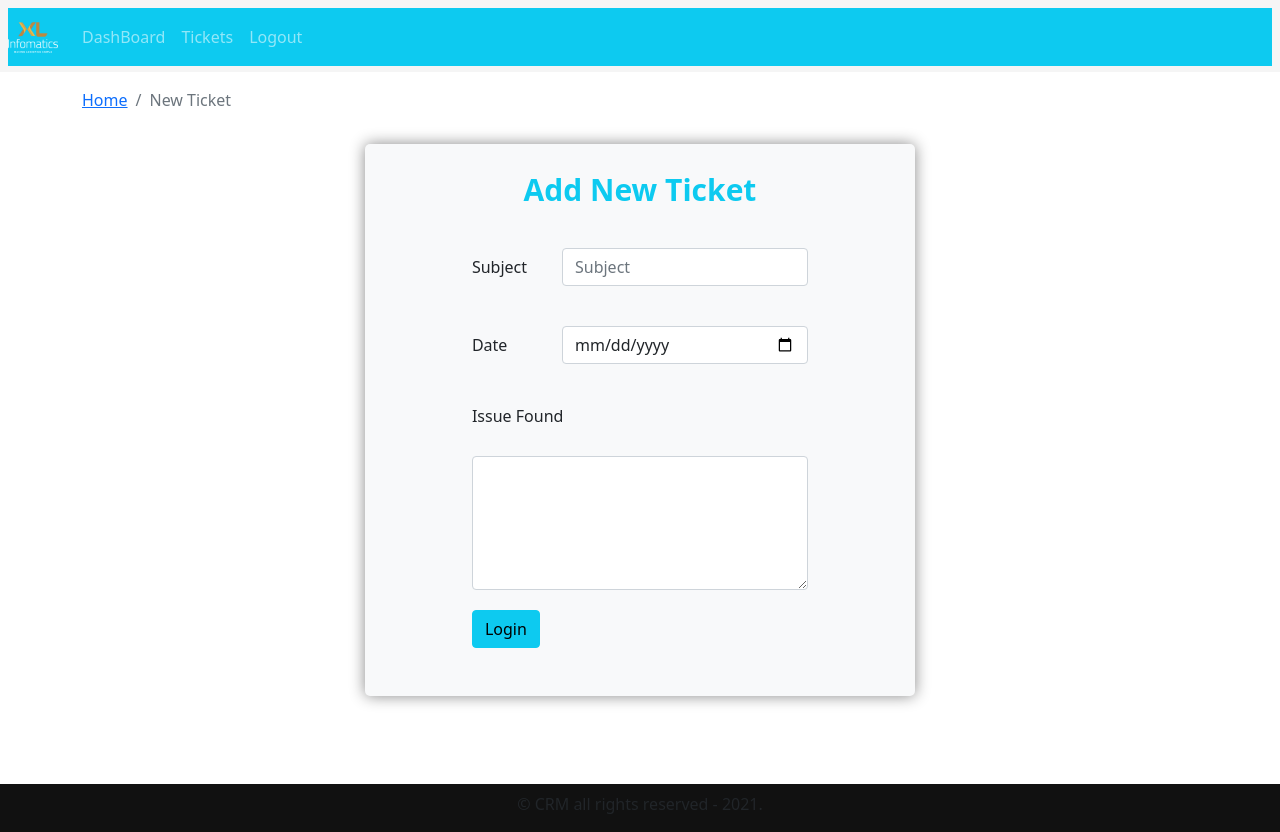
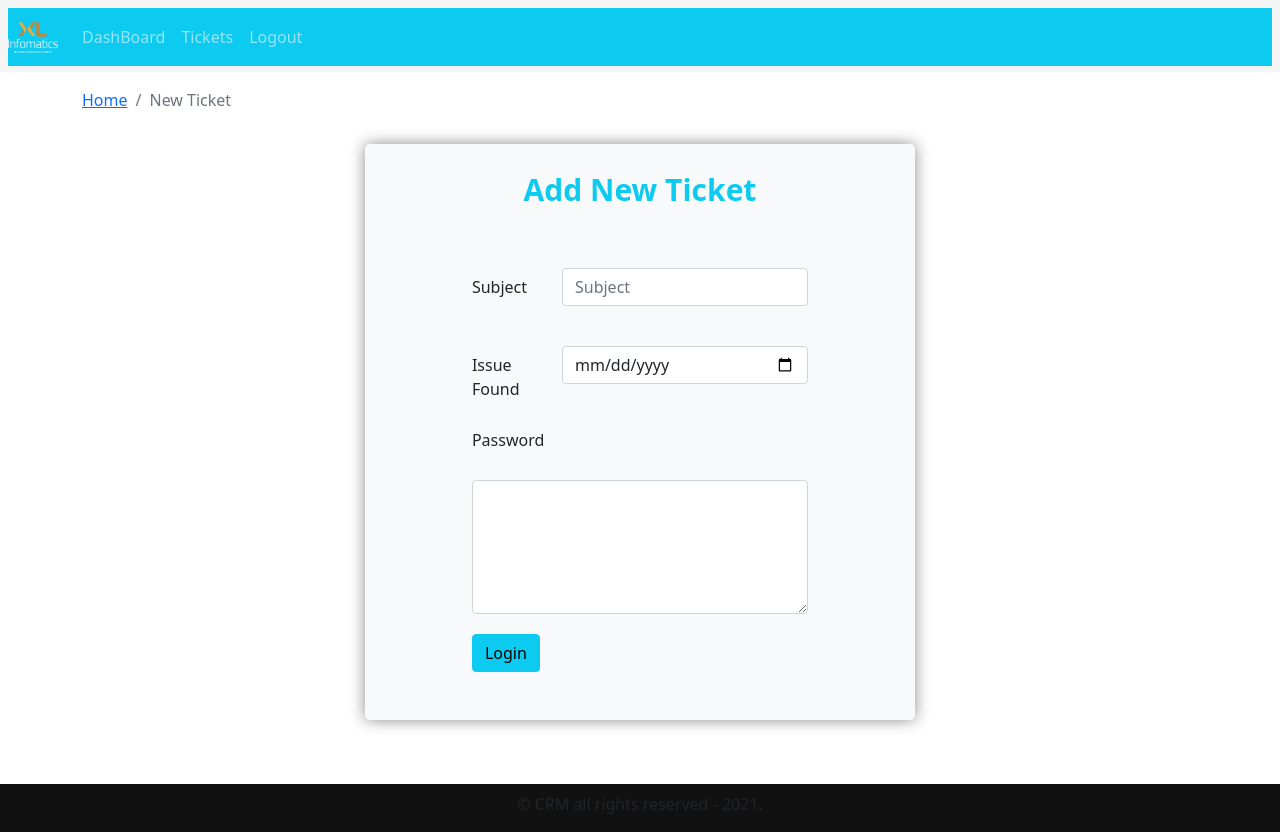
Before and after one commit to shantanusoam/Helpdesk-System-Frontend, a React (Create React App) app: page / in a window 1280 px wide. Built offline with nearby package versions, Linux system fonts and the light colour scheme.

Commit message:
add new Ticket Form added

```diff
--- a/src/Components/add-ticket-form/AddTicketForm.comp.js
+++ b/src/Components/add-ticket-form/AddTicketForm.comp.js
@@ -1,68 +1,77 @@
-import React from 'react'
-import { Form,Button,Row,Col } from 'react-bootstrap'
-import PropTypes from 'prop-types'
+import React from "react";
+import { Form, Jumbotron, Row, Col, Button } from "react-bootstrap";
+import PropTypes from "prop-types";
 
-import "./add-ticket-form-style.css"
-export const AddTicketForm = ({handleOnSubmit,handleOnChange,frmDt }) => {
-console.log(frmDt)
+import "./add-ticket-form-style.css";
+
+export const AddTicketForm = ({
+  handleOnSubmit,
+  handleOnChange,
+  frmDataErro,
+  frmDt,
+}) => {
+  console.log(frmDt);
     return (
         <div className="mt-3 add-new-ticket bg-light">
 			<h1 className="text-info text-center">Add New Ticket</h1>
+            <hr />
       <Form autoComplete="off" onSubmit={handleOnSubmit}>
-						<Form.Group as={Row}
-                        >
-							<Form.Label column sm={3}>Subject</Form.Label>
+        <Form.Group as={Row}>
+          <Form.Label column sm={3}>
+            Subject
+          </Form.Label>
           <Col sm={9}>
             <Form.Control
-								minLength="3"
-								maxLength="100"
               name="subject"
               value={frmDt.subject}
+              // minLength="3"
+              maxLength="100"
               onChange={handleOnChange}
               placeholder="Subject"
               required
             />
+            <Form.Text className="text-danger">
+              {frmDataErro.subject && "SUbject is required!"}
+            </Form.Text>
           </Col>
         </Form.Group>
         <Form.Group as={Row}>
-							<Form.Label column sm={3}>Date</Form.Label>
+          <Form.Label column sm={3}>
+            Issue Found
+          </Form.Label>
           <Col sm={9}>
             <Form.Control
               type="date"
               name="issueDate"
+              value={frmDt.issueDate}
               onChange={handleOnChange}
-								value={frmDt.date}
-
               required
             />
           </Col>
         </Form.Group>
-                        <Form.Group >
-							<Form.Label >Issue Found</Form.Label>
-
-
+        <Form.Group>
+          <Form.Label>Password</Form.Label>
           <Form.Control
             as="textarea"
-                            value={frmDt.detail}
             name="detail"
             rows="5"
+            value={frmDt.detail}
             onChange={handleOnChange}
-                            // value={password}
-
             required
           />
-
         </Form.Group>
 
-						<Button type="submit" variant="info" block="true">Login</Button>
-
+        <Button type="submit" variant="info" block>
+          Login
+        </Button>
       </Form>
         </div>
     )
 }
+
 AddTicketForm.propTypes = {
 	handleOnSubmit: PropTypes.func.isRequired,
 	handleOnChange: PropTypes.func.isRequired,
 	frmDt: PropTypes.object.isRequired,
-	frmDataError: PropTypes.object.isRequired
-}
+	frmDataErro: PropTypes.object.isRequired,
+  };
--- a/src/Pages/new-ticket/AddTicket.page.js
+++ b/src/Pages/new-ticket/AddTicket.page.js
@@ -3,40 +3,44 @@ import { Col, Container, Row } from 'react-bootstrap'
 import { AddTicketForm } from '../../Components/add-ticket-form/AddTicketForm.comp'
 import { PageBreadcrumb } from '../../Components/breadcumb/Breadcrumb.comp'
 import { shortText } from '../../util/validation'
-const initialFrmDta = {
+const initialFrmDt = {
     subject: "",
     issueDate: "",
     detail: "",
-}
-const initialfrmErr = {
-    subject: "",
-    issueDate: "",
-    detail: "",
-}
-export const AddTicket = () => {
+  };
+  const initialFrmError = {
+    subject: false,
+    issueDate: false,
+    detail: false,
+  };
+  export const AddTicket = () => {
+    const [frmData, setFrmData] = useState(initialFrmDt);
+    const [frmDataErro, setFrmDataErro] = useState(initialFrmError);
+    useEffect(() => {}, [frmData, frmDataErro]);
 
-    const [frmData, setFrmData] = useState(initialFrmDta)
-    const [frmDataError, setfrmDataError] = useState(initialfrmErr)
-    useEffect(() => {}, [frmData])
-    const handleOnChange = (e) =>{
-        const {name, value} = e.target;
+    const handleOnChange = (e) => {
+      const { name, value } = e.target;
 
-        setFrmData({
-            ...frmData,
-            [name]: value
-        })
+      setFrmData({
+        ...frmData,
+        [name]: value,
+      });
+    };
 
+    const handleOnSubmit = async (e) => {
+      e.preventDefault();
+
+      setFrmDataErro(initialFrmError);
+
+      const isSubjectValid = await shortText(frmData.subject);
+
+      setFrmDataErro({
+        ...initialFrmError,
+        subject: !isSubjectValid,
+      });
+
+      console.log("Form submit request received", frmData);
     };
-    const  handleOnSubmit = async(e) => {
-        e.preventDefault();
-        const isSubjectValid = await shortText(frmData.subject)
-        const isValid = await shortText(frmData.subject)
-        !isValid && setfrmDataError({
-            ...initialfrmErr,
-              subject: isSubjectValid
-        })
-        console.log(`Form Sumbit Information Recived ${frmData}`)
-    }
     return (
         <Container>
         <Row>
@@ -46,13 +50,14 @@ export const AddTicket = () => {
         </Row>
         <Row>
         <Col>
-        <AddTicketForm handleOnChange={handleOnChange}
-        frmDt={frmData}
-        frmDataError={frmDataError}
-        handleOnSubmit={handleOnSubmit}
-        ></AddTicketForm>
+          <AddTicketForm
+            handleOnChange={handleOnChange}
+            handleOnSubmit={handleOnSubmit}
+            frmDt={frmData}
+            frmDataErro={frmDataErro}
+          />
         </Col>
-        </Row>
+      </Row>
         </Container>
 
 
```
Lines whose indentation alone changed are shown as unchanged.
